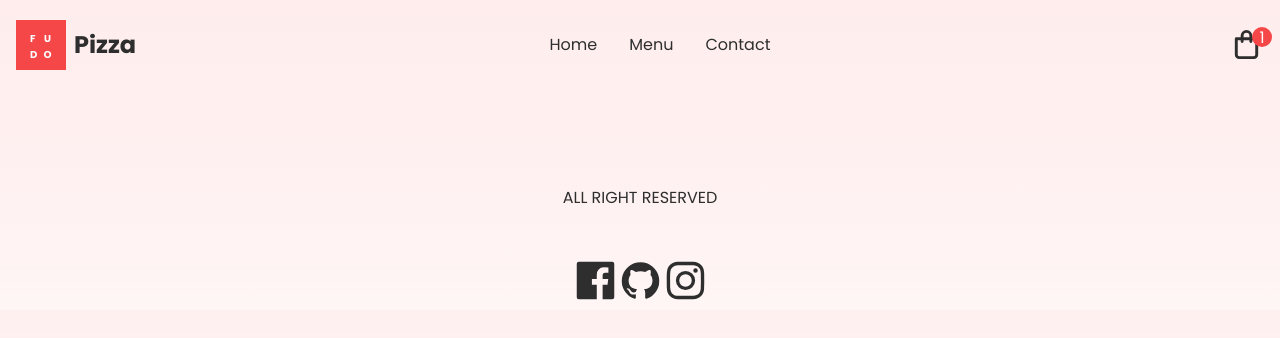
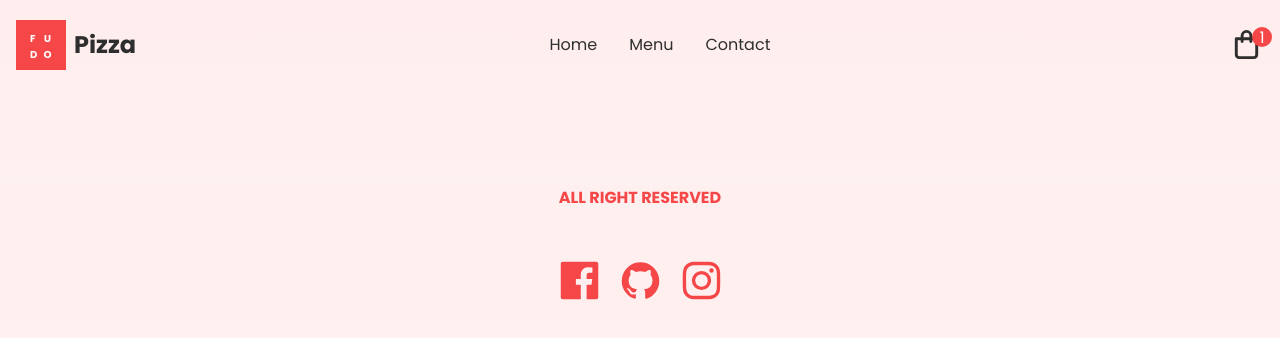
Before and after one commit to yusluv1234/Pizzashop, a Next.js app: page / in a window 1280 px wide. Shown: the top 338 px of the page. Built offline with nearby package versions, Linux system fonts and the light colour scheme.

Commit message:
Footer.css

```diff
--- a/styles/Footer.module.css
+++ b/styles/Footer.module.css
@@ -5,5 +5,19 @@
   margin-top: 6rem;
   align-items: center;
   justify-content: center;
-  background-color: linear-gradient(1deg, rgba(255,237,237,0.85) 0%, rgba(255,255,255,0) 14rem);
+  background: linear-gradient(1deg, rgba(255,237,237,0.85) 0%, rgba(255,255,255,0) 14rem);
 }
+
+.container>span {
+  color: var(--themeRed);
+  font-weight: bold;
+}
+
+.social {
+  display: flex;
+  gap: 1rem;
+}
+
+.social>* {
+  fill: var(--themeRed);
+}
```
